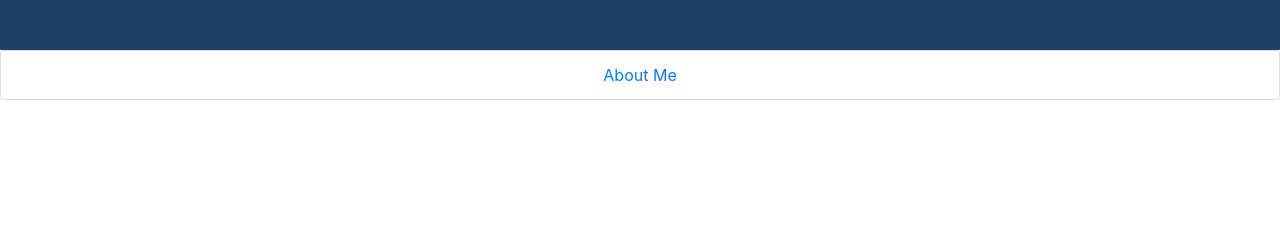
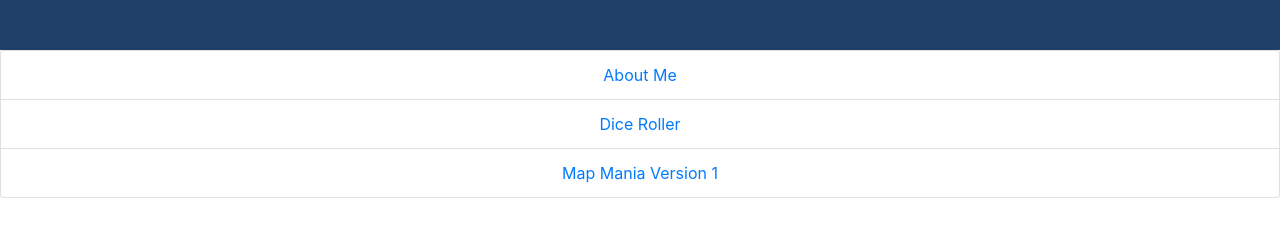
Before and after one commit to mfbernasol/cpsc-247, a plain HTML site: page index.html in a window 1280 px wide. Shown: the part 180-416 px from the top of the page. Drawn offline with nearby package versions, Linux system fonts and the light colour scheme.

Commit message:
add links

```diff
--- a/index.html
+++ b/index.html
@@ -13,6 +13,8 @@
 
     <ul class="list-group">
         <li class="list-group-item"> <a href="about.html">About Me</a> </li>
+        <li class="list-group-item"> <a href="https://dice-roller-mfb.azurewebsites.net/">Dice Roller</a> </li>
+        <li class="list-group-item"> <a href="https://map-mania-v1-mfb.azurewebsites.net">Map Mania Version 1</a> </li>
       </ul>
 </head>
 <body>
```
